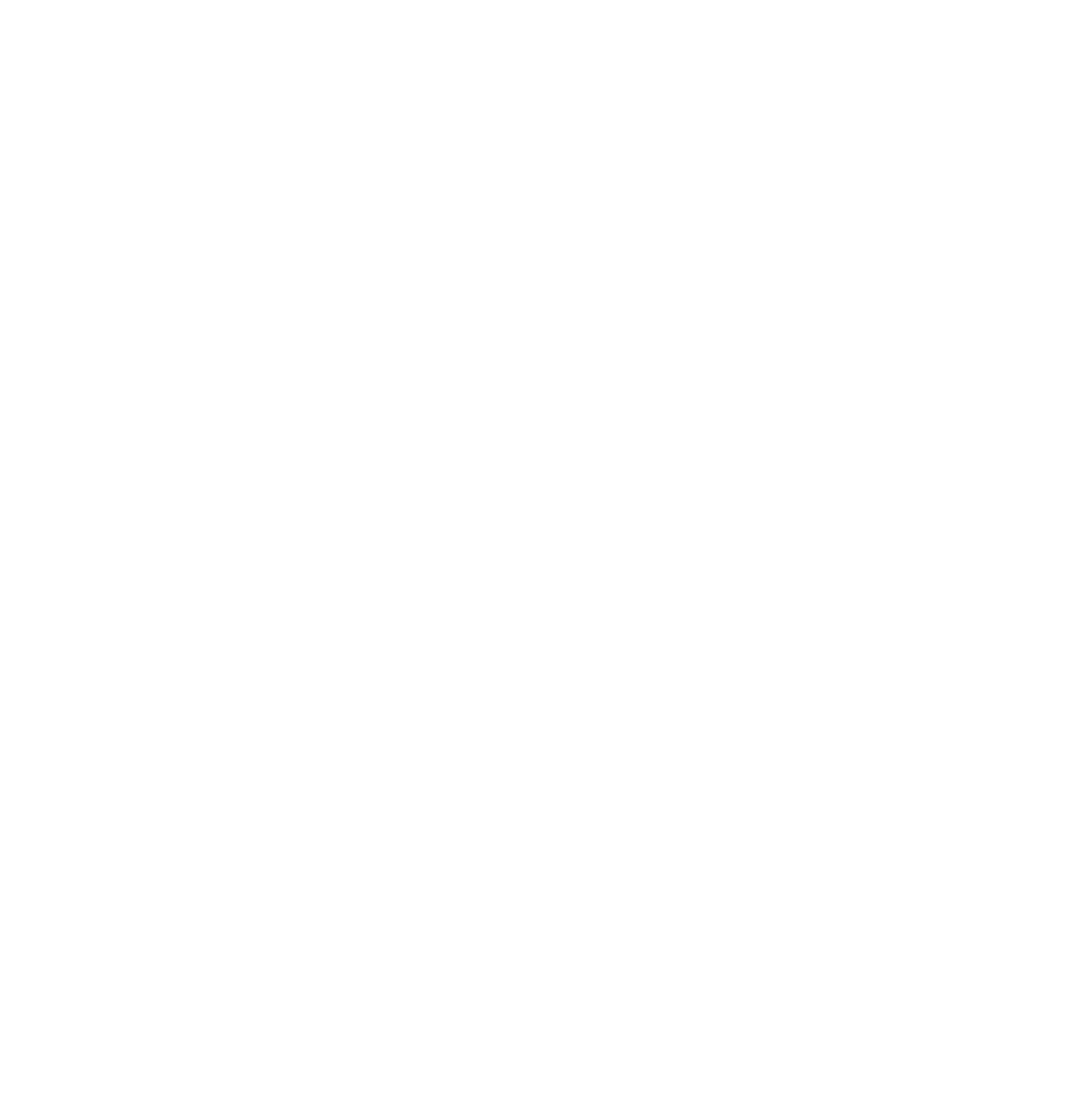
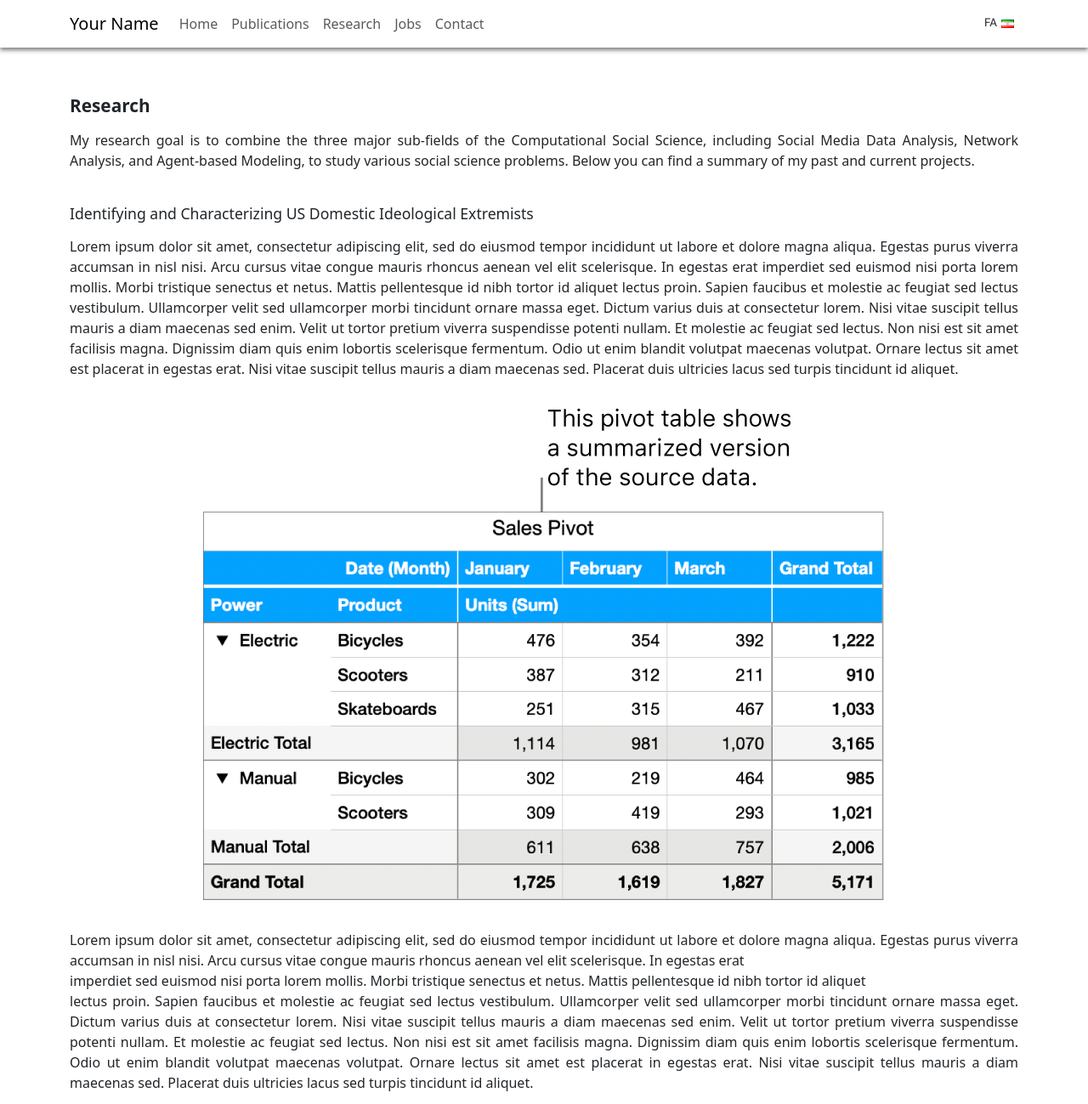
Before and after one commit to reza-azimifar/Academic-CV, a website: page research.html in a window 1280 px wide. Shown: the whole page at 85% size. Before the commit the page ends 800 px from the top, so only its background shows below. Drawn offline with nearby package versions, Linux system fonts and the light colour scheme.

Commit message:
complete research.html and style it

```diff
--- a/assets/css/style.css
+++ b/assets/css/style.css
@@ -209,3 +209,23 @@
     color: blue;
     text-decoration: none;
 }
+
+/* Research page styles */
+#research_data p {
+    margin: 1rem 0;
+    text-align: justify;
+}
+
+#research_data h2 {
+    margin-top: 2rem;
+    font-size: 1.2rem;
+    font-weight: bold;
+}
+
+#research_data img {
+    max-width: 90%;
+    display: flex;
+    align-items: center;
+    justify-content: center;
+    margin: 2rem auto;
+}
--- a/research.html
+++ b/research.html
@@ -0,0 +1,48 @@
+<!DOCTYPE html>
+
+<html lang="en">
+    <head>
+        <meta charset="UTF-8">
+        <meta http-equiv="X-UA-Compatible" content="IE=edge" />
+        <meta name="viewport" content="width=device-width, initial-scale=1.0">
+        <link rel="icon" type="image/x-icon" href="./assets/images/icons/favicon.png"/>
+
+        <link rel="stylesheet" href="./node_modules/bootstrap/dist/css/bootstrap.css">
+        <link rel="stylesheet" href="./node_modules/aos/dist/aos.css">
+        <link rel="stylesheet" href="./assets/css/style.css">
+
+        <script src="./node_modules/jquery/dist/jquery.js"></script>
+        <script src="./node_modules/bootstrap/dist/js/bootstrap.js"></script>
+        <script src="./node_modules/aos/dist/aos.js"></script>
+
+        <script>
+            $(function () {
+              $("#include_navbar").load("./utils/navbar.html");
+            });
+        </script>
+
+        <title>Academic CV</title>
+    </head>
+
+    <body>
+        <div id="include_navbar"></div>
+        <div class="container pt-4" id="content_wrapper">
+            <h1 id="research_title" class="title">Research</h1>
+            <div id="research_data">
+                <div id="research_content">
+                    <p> My research goal is to combine the three major sub-fields of the Computational Social Science, including Social Media Data Analysis, Network Analysis, and Agent-based Modeling, to study various social science problems. Below you can find a summary of my past and current projects.</p>
+                    <br>
+                    <h4 style="font-size: 1.1rem;"> Identifying and Characterizing US Domestic Ideological Extremists</h4>
+                    <p>Lorem ipsum dolor sit amet, consectetur adipiscing elit, sed do eiusmod tempor incididunt ut labore et dolore magna aliqua. Egestas purus viverra accumsan in nisl nisi. Arcu cursus vitae congue mauris rhoncus aenean vel elit scelerisque. In egestas erat imperdiet sed euismod nisi porta lorem mollis. Morbi tristique senectus et netus. Mattis pellentesque id nibh tortor id aliquet lectus proin. Sapien faucibus et molestie ac feugiat sed lectus vestibulum. Ullamcorper velit sed ullamcorper morbi tincidunt ornare massa eget. Dictum varius duis at consectetur lorem. Nisi vitae suscipit tellus mauris a diam maecenas sed enim. Velit ut tortor pretium viverra suspendisse potenti nullam. Et molestie ac feugiat sed lectus. Non nisi est sit amet facilisis magna. Dignissim diam quis enim lobortis scelerisque fermentum. Odio ut enim blandit volutpat maecenas volutpat. Ornare lectus sit amet est placerat in egestas erat. Nisi vitae suscipit tellus mauris a diam maecenas sed. Placerat duis ultricies lacus sed turpis tincidunt id aliquet.</p>
+                    <img src="./files/images/research.png">
+                    <p>Lorem ipsum dolor sit amet, consectetur adipiscing elit, sed do eiusmod tempor incididunt ut labore et dolore magna aliqua. Egestas purus viverra  accumsan in nisl nisi. Arcu cursus vitae congue mauris rhoncus aenean vel elit scelerisque. In egestas erat
+                        <br>
+                        imperdiet sed euismod nisi porta lorem mollis. Morbi tristique senectus et netus. Mattis pellentesque id nibh tortor id aliquet
+                        <br>
+                        lectus proin. Sapien faucibus et molestie ac feugiat sed lectus vestibulum. Ullamcorper velit sed ullamcorper morbi tincidunt ornare massa eget. Dictum varius duis at consectetur lorem. Nisi vitae suscipit tellus mauris a diam maecenas sed enim. Velit ut tortor pretium viverra suspendisse potenti nullam. Et molestie ac feugiat sed lectus. Non nisi est sit amet facilisis magna. Dignissim diam quis enim lobortis scelerisque fermentum. Odio ut enim blandit volutpat maecenas volutpat. Ornare lectus sit amet est placerat in egestas erat. Nisi vitae suscipit tellus mauris a diam maecenas sed. Placerat duis ultricies lacus sed turpis tincidunt id aliquet.
+                    </p>
+                </div>
+            </div>
+        </div>
+    </body>
+</html>
```
